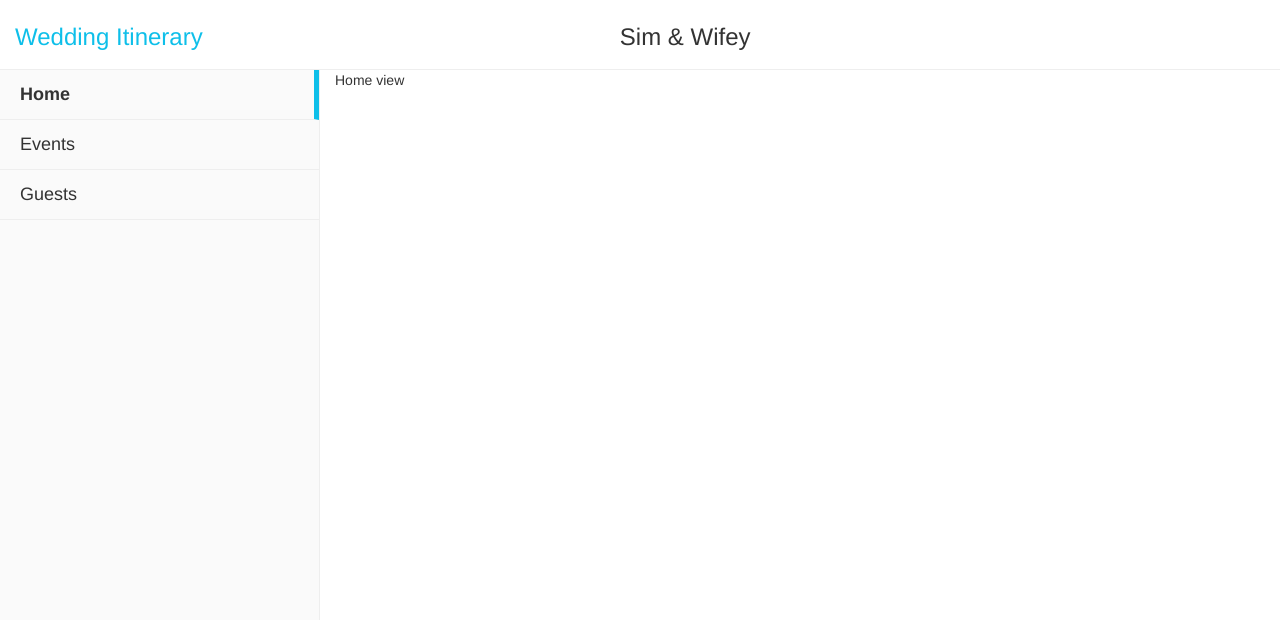
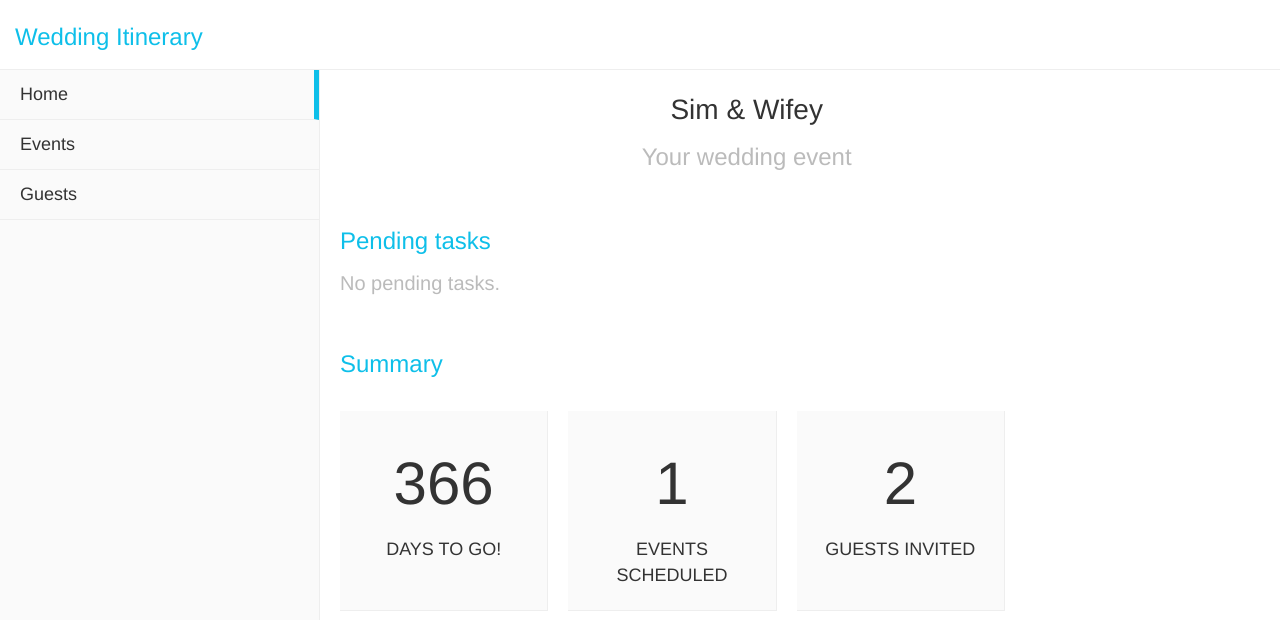
Before and after one commit to infinityl00p/itinerary, a React (Create React App) app in the folder client/: page / in a window 1280 px wide. Shown: the top 620 px of the page. Built offline with nearby package versions, Linux system fonts and the light colour scheme.

Commit message:
add wedding view

```diff
--- a/client/src/App.js
+++ b/client/src/App.js
@@ -19,7 +19,7 @@ class App extends React.Component {
   }
 
   renderWeddingContainer() {
-    return <WeddingContainer store={this.props.wedding} />;
+    return <WeddingContainer weddingStore={this.props.wedding} />;
   }
 
   render() {
--- a/client/src/components/TopNav.js
+++ b/client/src/components/TopNav.js
@@ -9,9 +9,6 @@ export default class TopNav extends React.Component {
         <div className="title col-md-3">
           <p>Wedding Itinerary</p>
         </div>
-        <div className="name col-md-3 col-md-offset-2">
-          <p>{this.props.name}</p>
-        </div>
       </div>
     );
   }
--- a/client/src/components/Wedding/EventsView.js
+++ b/client/src/components/Wedding/EventsView.js
@@ -1,10 +1,26 @@
 import React from 'react';
 
+import '../../styles/HomeView.css';
+
 export default class EventsView extends React.Component {
+  renderEventsList() {
+    if (this.props.weddingStore.events.length === 0) {
+      return (
+        <div className="empty-event-list">
+          <p>You do not currently have any events scheduled. To get started, add an event.</p>
+        </div>
+      )
+    }
+  }
+
   render() {
     return (
       <div id="events-view" className="col-md-8">
-        <p>Events view</p>
+        <div className="title">
+          <p>Your Scheduled Events</p>
+        </div>
+        <div className="events-list">
+        </div>
       </div>
     );
   }
--- /dev/null
+++ b/client/src/components/Wedding/HomeItem.js
@@ -0,0 +1,12 @@
+import React from 'react';
+
+export default class HomeItem extends React.Component {
+  render() {
+    return (
+      <div className="home-item col-md-3" onClick={this.props.onClick}>
+        <p className="counter">{this.props.counter}</p>
+        <p className="description">{this.props.description}</p>
+      </div>
+    );
+  }
+}
--- a/client/src/components/Wedding/HomeView.js
+++ b/client/src/components/Wedding/HomeView.js
@@ -1,10 +1,75 @@
 import React from 'react';
 
+import HomeItem from './HomeItem';
+
 export default class HomeView extends React.Component {
+  getDaysRemaining() {
+    var weddingDate = new Date(this.props.weddingStore.date);
+    var currDate = new Date();
+
+    return Math.trunc((weddingDate - currDate) / (1000*60*60*24));
+  }
+
+  getNumberOfEvents() {
+    return this.props.weddingStore.events.length;
+  }
+
+  getNumberOfGuests() {
+    return this.props.weddingStore.guests.length;
+  }
+
+  handleDaysClick() {
+    console.log('Nothing to do yet');
+  }
+
+  handleEventsClick() {
+    console.log('Route to EventsView');
+  }
+
+  handleGuestsClick() {
+    console.log('Route to GuestsView');
+  }
+
+  renderItems() {
+    return [
+      <HomeItem
+        key='days'
+        counter={this.getDaysRemaining()}
+        description='Days to go!'
+        onClick={this.handleDaysClick}
+      />,
+      <HomeItem
+        key='events'
+        counter={this.getNumberOfEvents()}
+        description='Events scheduled'
+        onClick={this.handleEventsClick}
+      />,
+      <HomeItem
+        key='guests'
+        counter={this.getNumberOfGuests()}
+        description='Guests invited'
+        onClick={this.handleGuestsClick}
+      />
+    ];
+  }
+
   render() {
     return (
       <div id="home-view" className="col-md-8">
-        <p>Home view</p>
+        <div className="title">
+          <p className="name">{this.props.weddingStore.name}</p>
+          <p className="description">Your wedding event</p>
+        </div>
+        <div className="tasks">
+          <p>Pending tasks</p>
+          <div className="task-list">
+            <p>No pending tasks.</p>
+          </div>
+        </div>
+        <div className="items">
+          <p className="summary">Summary</p>
+          { this.renderItems() }
+        </div>
       </div>
     );
   }
--- a/client/src/components/Wedding/WeddingContainer.js
+++ b/client/src/components/Wedding/WeddingContainer.js
@@ -24,7 +24,7 @@ export default class WeddingContainer extends React.Component {
   renderActiveView() {
     switch(this.state.activeView) {
       case 'Home':
-        return <HomeView />;
+        return <HomeView weddingStore={this.props.weddingStore} />;
       case 'Events':
         return <EventsView />;
       case 'Guests':
--- a/client/src/reducers/initialState.js
+++ b/client/src/reducers/initialState.js
@@ -16,6 +16,7 @@ export default {
     wedding_id: 1,
     user_id: 1,
     name: 'Sim & Wifey',
+    date: 'Fri Sep 29 2018 15:01:08 GMT+0100 (BST)',
     events: [
       {
         id: 1,
--- /dev/null
+++ b/client/src/styles/HomeView.css
@@ -0,0 +1,63 @@
+#home-view {
+  margin-top: 20px;
+  padding: 0;
+}
+
+#home-view .title {
+  text-align: center;
+}
+
+#home-view .title .name {
+  font-size: 28px;
+}
+
+#home-view .title .description {
+  font-size: 24px;
+  font-weight: 300;
+  color: #bbbbbb;
+}
+
+#home-view .items, #home-view .tasks {
+  margin-top: 50px;
+  margin-left: 20px;
+}
+
+#home-view .items .summary, #home-view .tasks p {
+  font-size: 24px;
+  font-weight: bold;
+  color: #0EBFE9;
+  font-weight: 300;
+}
+
+#home-view .tasks .task-list p {
+  color: #bbbbbb;
+  font-weight: 300;
+  font-size: 20px;
+}
+
+.home-item {
+  border-right: 1px solid #eeeeee;
+  border-bottom: 1px solid #eeeeee;
+  background-color: #fafafa;
+  height: 200px;
+  margin: 20px 20px 0 0;
+  text-align: center;
+}
+
+.home-item:hover {
+  border-right: 3px solid #eeeeee;
+  border-bottom: 3px solid #eeeeee;
+  cursor: pointer;
+}
+
+.home-item .counter {
+  padding-top: 30px;
+  font-size: 60px;
+  font-weight: 300;
+}
+
+.home-item .description {
+  font-size: 18px;
+  font-weight: 200;
+  text-transform: uppercase;
+}
--- a/client/src/styles/SideNav.css
+++ b/client/src/styles/SideNav.css
@@ -11,14 +11,15 @@
   padding-top: 12px;
   border-bottom: 1px solid #eeeeee;
   font-size: 18px;
+  font-weight: 300;
 }
 
 .side-nav-item.active {
-  font-weight: bold;
+  font-weight: 500;
   border-right: 5px solid #0EBFE9;
 }
 
 .side-nav-item:hover {
   cursor: pointer;
-  font-weight: bold;
+  font-weight: 500;
 }
--- a/client/src/styles/TopNav.css
+++ b/client/src/styles/TopNav.css
@@ -13,8 +13,3 @@
   font-weight: bold;
   cursor: pointer;
 }
-
-#top-nav .name {
-  font-size: 24px;
-  text-align: center;
-}
```
Also changed, not shown: client/src/styles/EventsView.css (added).
